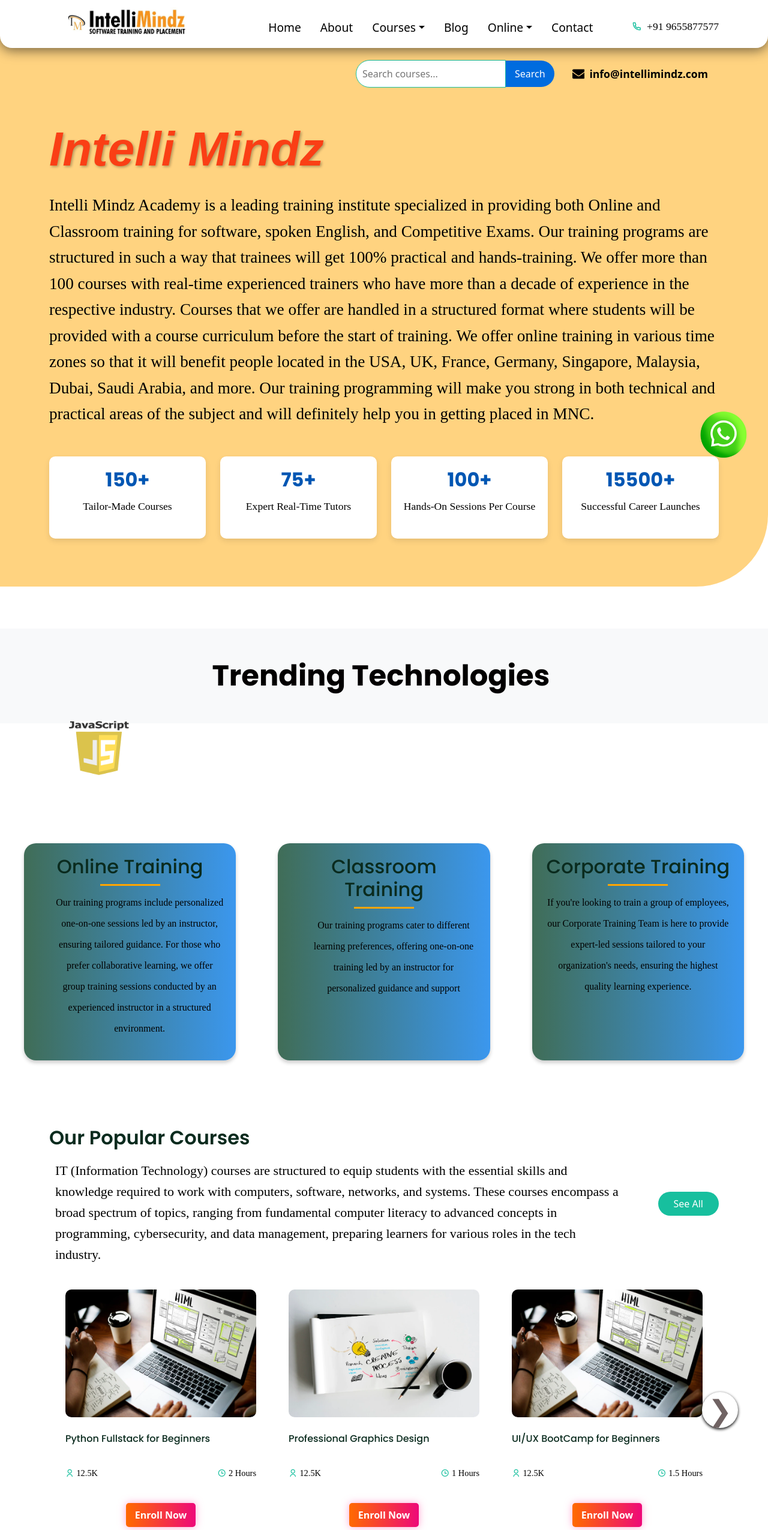
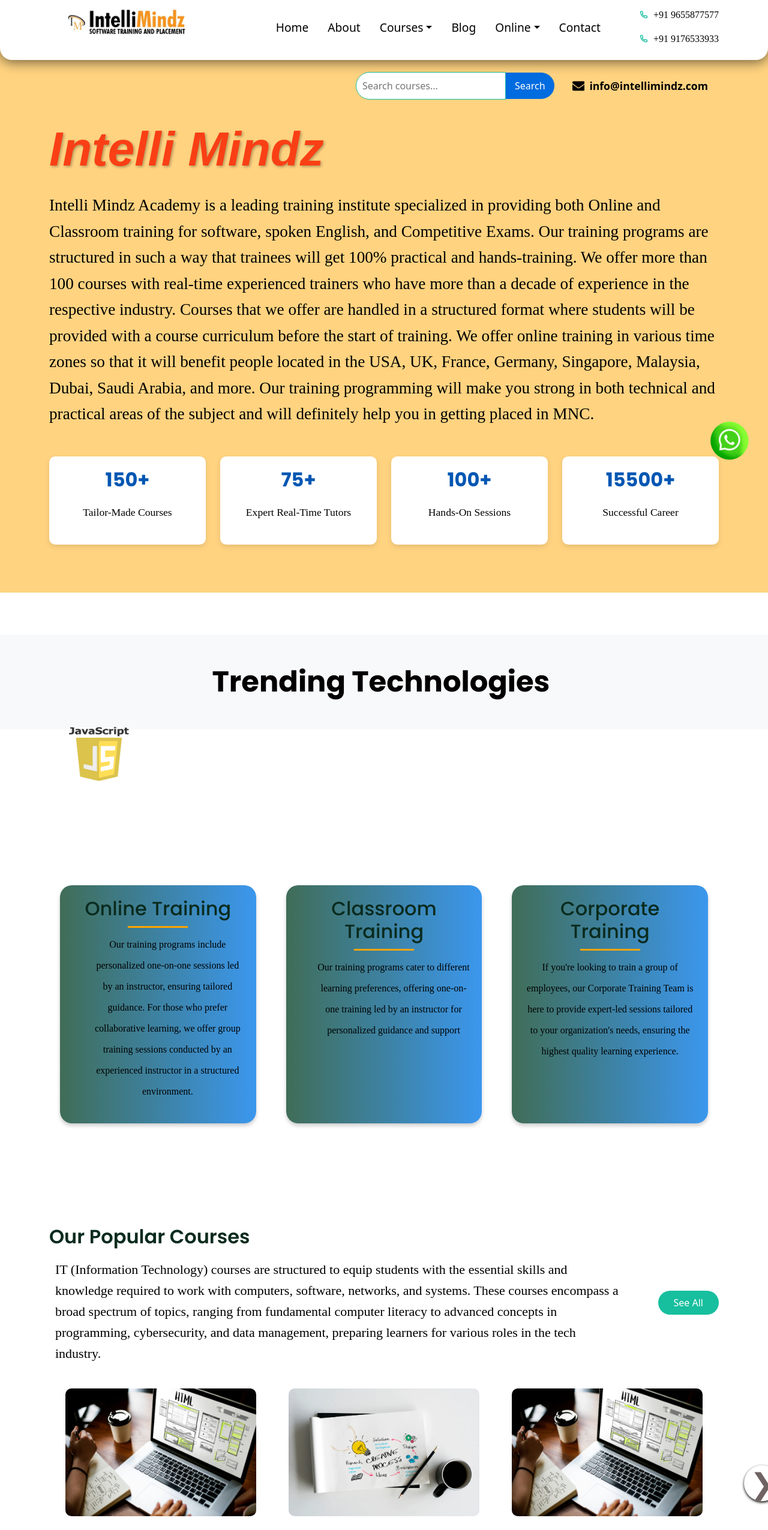
Before and after one commit to Ganesh1628/intellimindz, a React (Create React App) app: page / in a window 1280 px wide. Shown: the top 2551 px of the page at 60% size. Built offline with nearby package versions, Linux system fonts and the light colour scheme; a web font is replaced by a local one.

Commit message:
modify the changes

```diff
--- a/src/components/Footer/Footer.jsx
+++ b/src/components/Footer/Footer.jsx
@@ -52,15 +52,9 @@
       <Container>
         <Row>
           <Col lg="3" md="6" className="mb-4">
-            <h2 className="d-flex align-items-center gap-1">
-              {/* <i className="ri-pantone-line"></i> */}
-              <img
-                src={intellimindzLogo} // Use the imported image
-                alt="Intellimindz Logo"
-                className="w-20 intellimindz_img"
-                style={{ height: "90px", width: "auto" }} // Increased height to 40px
-              />
-            </h2>
+          <h1 className="footer__logo">Intelli<span style={{color: "orange"}}>Mindz</span></h1>
+          <h8 className="footer">software Training & Placement</h8>
+            {/* </h2> */}
 
             <div className="follows">
               <p>Intelli Mindz Academy is a leading training institute specialized in providing both Online and Classroom training for software, spoken English, and Competitive Exams.
@@ -113,8 +107,8 @@
             <p>AWS Online Training</p>
             <p>DevOps Online Training</p>
             <p>React Online Course</p>
-            <p>Python Training In Chennai</p>
-            <p>Selenium Training In</p>
+            <p>Python Training</p>
+            <p>Selenium Training</p>
             <ListGroup className="link__list">
               {/* {footerInfoLinks.map((item, index) => (
                 <ListGroupItem key={index} className="border-0 ps-0 link__item">
--- a/src/components/Header/Header.jsx
+++ b/src/components/Header/Header.jsx
@@ -440,11 +440,15 @@
               </ul>
             </div>
 
-            <div className="nav__right">
-              <p className={`mb-0 d-flex align-items-center gap-2 ${animatePhone ? "animated-phone" : ""}`}>
-                <i className="ri-phone-line"></i> +91 9655877577
-              </p>
-            </div>
+            <div className="nav__right d-flex flex-column align-items-start">
+  <p className={`mb-0 d-flex align-items-center gap-2 ${animatePhone ? "animated-phone" : ""}`}>
+    <i className="ri-phone-line"></i> +91 9655877577
+  </p>
+  <p className="mb-0 d-flex align-items-center gap-2">
+    <i className="ri-phone-line"></i> +91 9176533933
+  </p>
+</div>
+
           </div>
 
           <div className="mobile__menu">
--- a/src/components/Header/header.css
+++ b/src/components/Header/header.css
@@ -1,7 +1,7 @@
 /* Header Styles */
 .header {
   width: 100%;
-  height: 80px;
+  height: 100px;
   position: fixed;
   top: 0;
   left: 0;
@@ -39,10 +39,11 @@
   color: #17bf9e;
 }
 
-.nav__right p {
-  font-weight: 500;
-  color: #0a2b1e;
-  font-size: 1.1rem;
+.nav__right {
+  display: flex;
+  flex-direction: column;
+  align-items: start;
+  gap: 5px; /* Adjusts spacing between phone numbers */
 }
 
 .mobile__menu {
@@ -78,8 +79,10 @@
   .mobile__menu {
     display: block;
   }
-  .nav__right {
-    display: none;
+  .nav__right p {
+    font-size: 16px;
+    font-weight: bold;
+    color: black;
   }
 
   .active__menu {
@@ -215,7 +218,7 @@
 }
 
 .whatsapp-icon img {
-  width: 110px; /* Adjust the size as needed */
+  width: 90px; /* Adjust the size as needed */
   height: auto;
   transition: transform 0.3s ease;
   background: transparent; /* Ensure no background color */
--- a/src/components/Hero-Section/HeroSection.jsx
+++ b/src/components/Hero-Section/HeroSection.jsx
@@ -79,13 +79,13 @@
           <Col lg="3" md="6" sm="6">
             <div className="stats-box">
               <h2>100+</h2>
-              <p>Hands-On Sessions Per Course</p>
+              <p>Hands-On Sessions</p>
             </div>
           </Col>
           <Col lg="3" md="6" sm="6">
             <div className="stats-box">
               <h2>15500+</h2>
-              <p>Successful Career Launches</p>
+              <p>Successful Career</p>
             </div>
           </Col>
         </Row>
--- a/src/components/Hero-Section/hero-section.css
+++ b/src/components/Hero-Section/hero-section.css
@@ -1,9 +1,8 @@
-/* Hero Section */
 .hero-section {
   background-color: #ffd380; /* Light orange background */
   padding: 80px 0;
   position: relative;
-  border-bottom-right-radius: 120px; /* Curved bottom edge */
+  z-index: 2; /* Ensures content is above overlay */
 }
 
 /* Search Input */
@@ -35,7 +34,7 @@
 /* Search Bar Positioned in the Right Orange Space */
 .search-container {
   position: absolute;
-  top: 100px;
+  top: 120px;
   right: 100px; /* Move more to the right */
   display: flex;
   align-items: center;
@@ -99,6 +98,7 @@
 .placement-stats {
   display: flex;
   justify-content: center;
+  /* flex-wrap: wrap; */
   margin-top: 50px;
 }
 
@@ -109,6 +109,12 @@
   border-radius: 10px;
   box-shadow: 0 4px 10px rgba(0, 0, 0, 0.1);
   transition: transform 0.3s ease-in-out;
+  width: 100%;
+  min-height: 90px; /* Set a minimum height to maintain uniformity */
+  display: flex;
+  flex-direction: column;
+  /* justify-content: center; */
+  align-items: center;
 }
 
 .stats-box h2 {
@@ -121,6 +127,7 @@
   font-size: 1.1rem;
   font-weight: 500;
   color: #000000;
+  margin-top: 10px;
 }
 
 .stats-box:hover {
--- a/src/components/Testimonial/testimonial.css
+++ b/src/components/Testimonial/testimonial.css
@@ -102,11 +102,11 @@
 
 .nav-arrow {
   position: absolute;
-  top: 50%;
+  top: 40%;
   transform: translateY(-50%);
   background: rgb(255, 255, 255);
   border: none;
-  border-radius: 50%;
+  border-radius: 100%;
   width: 60px;
   height: 60px;
   font-size: 3rem;
@@ -115,15 +115,15 @@
   display: flex;
   align-items: center;
   justify-content: center;
-  box-shadow: 0 2px 5px rgb(0, 0, 0);
+  box-shadow: 0 2px 4px rgb(0, 0, 0);
 }
 
 .left-arrow {
-  left: -20px;
+  left: -90px;
 }
 
 .right-arrow {
-  right: -20px;
+  right: -90px;
 }
 
 .nav-arrow:hover {
--- a/src/components/Training/TrainingOptions.css
+++ b/src/components/Training/TrainingOptions.css
@@ -1,9 +1,9 @@
 .training-container {
   display: flex;
   justify-content: center; /* Center the boxes */
-  gap: 70px; /* Reduce gap between boxes */
+  gap: 50px; /* Reduce gap between boxes */
   text-align: center;
-  padding: 40px;
+  padding: 100px;
   background: none;
 }
 
```
Also changed, not shown: src/assests/images/anime_feedback.png, src/assests/images/men_face.png.
